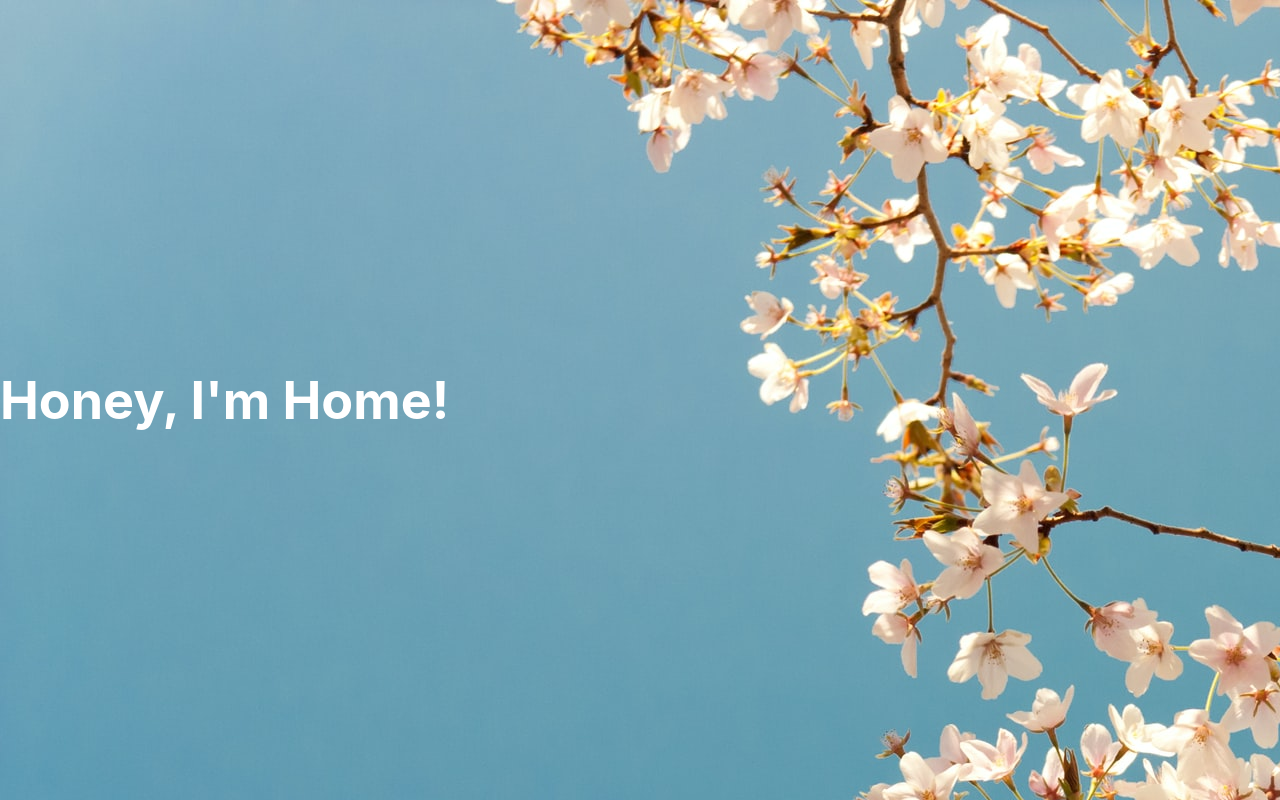
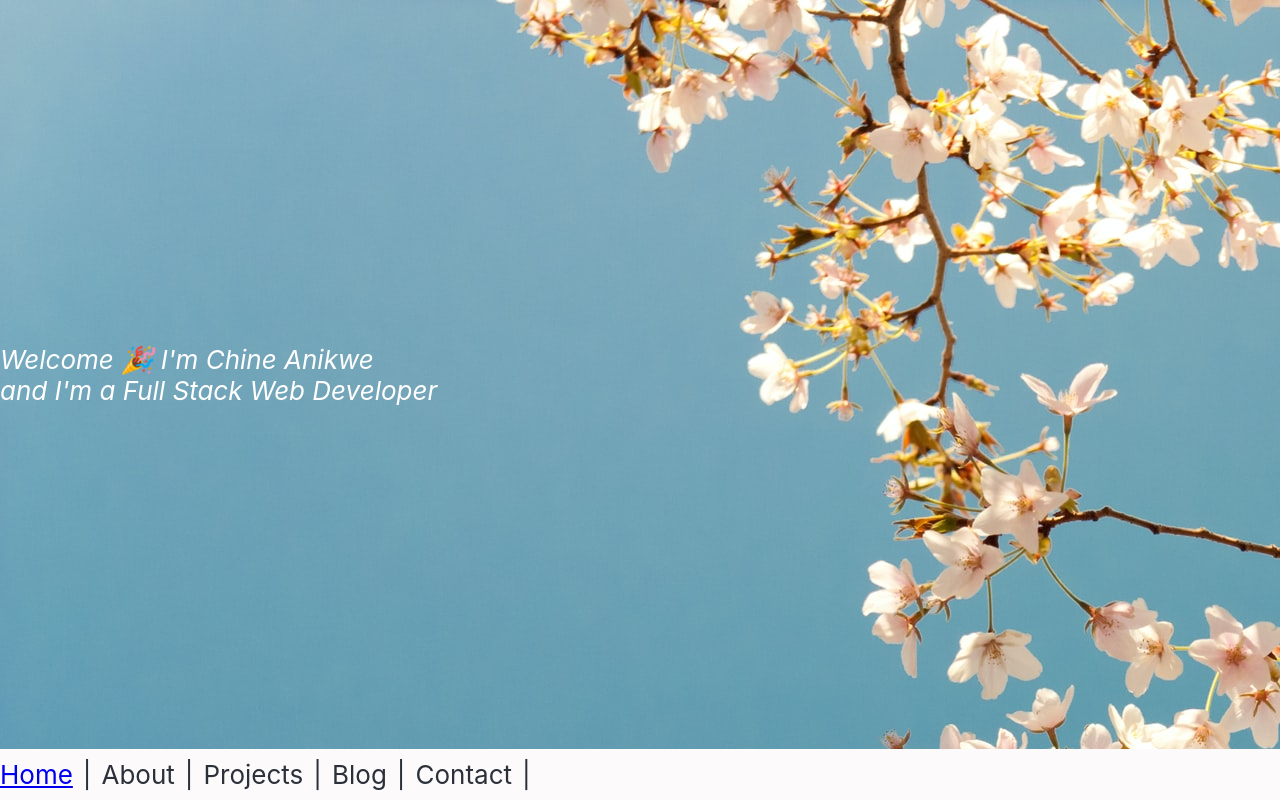
Before and after one commit to canikwe/Portfolio, a React (Create React App) app: page / in a window 1280 px wide. Built offline with nearby package versions, Linux system fonts and the light colour scheme.

Commit message:
add constant colors and style navbar

```diff
--- a/src/App.js
+++ b/src/App.js
@@ -1,5 +1,6 @@
 import React from 'react'
 import Home from './components/Home'
+import NavBar from './components/NavBar'
 import './scss/App.scss'
 
 const App = () => {
@@ -7,6 +8,7 @@ const App = () => {
     <div className="App">
       <div id="home">
         <Home />
+        <NavBar />
       </div>
     </div>
   )
--- a/src/components/Home.js
+++ b/src/components/Home.js
@@ -2,7 +2,11 @@ import React from 'react'
 
 const Home = () => {
   return (
-    <h1> Honey, I'm Home!</h1>
+    <div>
+      <p>Welcome 🎉 I'm Chine Anikwe</p>
+      <p>and I'm a Full Stack Web Developer</p>
+
+    </div>
   )
 }
 
--- /dev/null
+++ b/src/components/NavBar.js
@@ -0,0 +1,19 @@
+import React from 'react'
+
+const NavBar = () => {
+  return (
+    <nav>
+      <ol>
+        <li>
+          <a href='#home'>Home</a>
+        </li>
+        <li>About</li>
+        <li>Projects</li>
+        <li>Blog</li>
+        <li>Contact</li>
+      </ol>
+    </nav>
+  )
+}
+
+export default NavBar
--- a/src/scss/App.scss
+++ b/src/scss/App.scss
@@ -1,3 +1,5 @@
+@import 'constants';
+
 .App {
   text-align: center;
 }
@@ -11,13 +13,52 @@
 #home {
   background: url('../images/evgeny-lazarenko-8HknSpvc1CU-unsplash.jpg');
   min-height: 100vh;
-  display: flex;
-  flex-direction: column;
-  align-items: flex-start;
-  justify-content: center;
+  display: grid;
+  grid-template-columns: 100%;
+  grid-template-rows: 1fr auto;
+  // flex-direction: column;
+  // align-items: flex-start;
+  justify-items: start;
   font-size: calc(10px + 2vmin);
   color: white;
 
+  div {
+    align-self: center;
+    text-align: left;
+  }
+
+  p {
+    margin: 0;
+    font-style: italic;
+  }
+}
+
+nav {
+  width: 100%;
+  background-color: $neutral;
+  color: $base-dark;
+  text-align: left;
+
+  ol {
+    list-style-type: none;
+    padding-left: 0;
+    margin: 10px 0;
+  }
+
+  li {
+    display: inline-block;
+
+    &::after {
+      padding: 0 10px;
+      content: '|'
+    }
+  }
+
+  .sticky {
+    position: fixed;
+    top: 0;
+    width: 100%;
+  }
 }
 
 #feature-img-container {
--- /dev/null
+++ b/src/scss/_constants.scss
@@ -0,0 +1,6 @@
+// color scheme generated with https://coolors.co/9bc8ff-ffd8ed-2b303a-fcfafa-a4b8c4
+$accent1: #9bc8ff;
+$accent2: #ffd8ed;
+$neutral: #fcfafa;
+$base-light: #a4b8c4;
+$base-dark: #2b303a;
```
Also changed, not shown: 1 other file (tests, documents, lock files or other folders).
